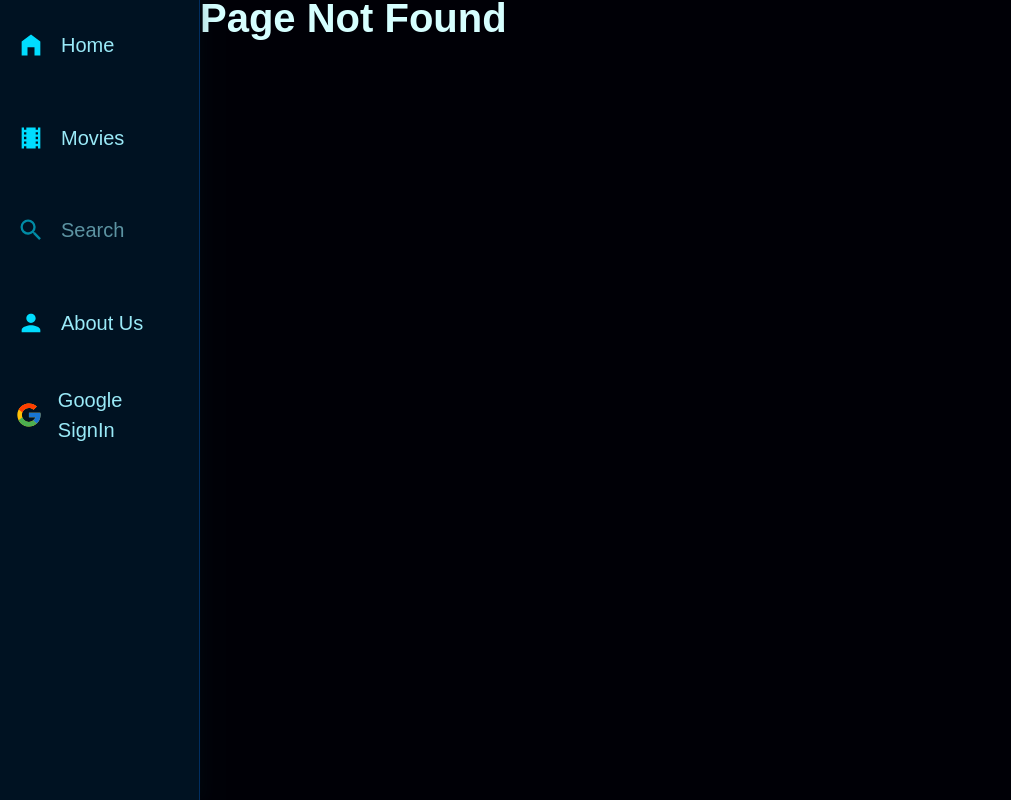
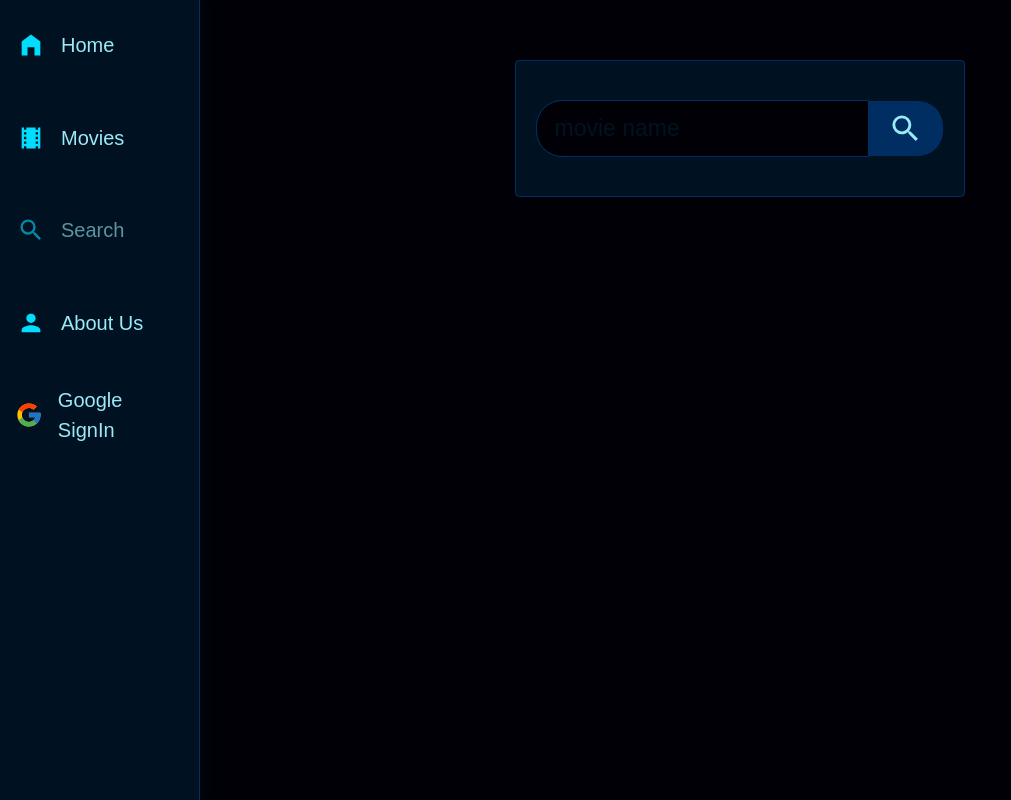
Before and after one commit to SantamRC/cinerate, a React (Create React App) app in the folder frontend/: page /search in a window 1280 px wide. Before the commit this address had no page. Shown: the whole page, without its empty margins (0-1011 px from the left). Built offline with nearby package versions, Linux system fonts and the light colour scheme.

Commit message:
Added the Search Functionality

```diff
--- a/frontend/src/pages/movieDetails/Ratings.jsx
+++ b/frontend/src/pages/movieDetails/Ratings.jsx
@@ -22,9 +22,9 @@ export default function Ratings({ res }) {
   }, []);
 
   const submit = () => {
-    setRating(false);
     UpdateRatings(res.movies.id, personID, ratingValue);
     setRatings();
+    setRating(false);
   };
 
   return (
--- a/frontend/src/pages/router.jsx
+++ b/frontend/src/pages/router.jsx
@@ -15,9 +15,8 @@ import Home from "./home/Home";
 // import Movies from "./movies/Movies";
 import PopularMovies from "./movies/PopularMovies";
 import MovieDetails from "./movieDetails/MovieDetails";
-// import MoviesSearch from "./search/MoviesSearch";
+import MoviesSearch from "./search/MoviesSearch";
 // import AboutUs from "./AboutUs";
-// import ContactUs from "./ContactUs";
 import NotFound from "./NotFound";
 
 const router = createBrowserRouter(
@@ -39,9 +38,11 @@ const router = createBrowserRouter(
       {/* <Route path="search" element={<SearchLayout />}>
         <Route index element={<MoviesSearch />} />
         <Route path="movies" element={<MoviesSearch />} />
-      </Route>
+      </Route> */}
 
-      <Route path="about" element={<AboutUs />} /> */}
+      <Route path="search" element={<MoviesSearch />} />
+
+      {/* <Route path="about" element={<AboutUs />} /> */}
 
       <Route path="*" element={<NotFound />} />
     </Route>
--- a/frontend/src/pages/search/Cards.jsx
+++ b/frontend/src/pages/search/Cards.jsx
@@ -1,6 +1,7 @@
 import Card from "../../components/Card";
 
 export default function Cards({ data }) {
+  console.log(data);
   if (data.length > 0) {
     return (
       <>
--- a/frontend/src/pages/search/MoviesSearch.jsx
+++ b/frontend/src/pages/search/MoviesSearch.jsx
@@ -1,6 +1,6 @@
 // Custom Hooks
 import useMeta from "../../hooks/useMeta";
-import useSearch from "../../hooks/useSearch";
+import useSearch from "../../services/useSearch";
 
 // Components
 import SearchForm from "./SearchForm";
@@ -25,7 +25,7 @@ export default function MoviesSearch() {
         ""
       ) : (
         <div className="cards">
-          <Cards data={res.data.results} />
+          <Cards data={res.movies} />
         </div>
       )}
     </section>
--- a/frontend/src/pages/search/SearchForm.jsx
+++ b/frontend/src/pages/search/SearchForm.jsx
@@ -1,12 +1,7 @@
 import { useEffect, useRef } from "react";
 import { MdSearch } from "react-icons/md";
 
-export default function SearchForm({
-  type,
-  query,
-  handleQuery,
-  handleSearchForm
-}) {
+export default function SearchForm({ type, query, handleQuery, handleSearchForm }) {
   const field = useRef("");
   useEffect(() => field.current.focus(), []);
 
@@ -24,7 +19,8 @@ export default function SearchForm({
         required
         ref={field}
         value={query}
-        onChange={e => handleQuery(e.target.value)}
+        onChange={(e) => handleQuery(e.target.value)}
+        style={{ color: "white" }}
       />
       <button type="submit">
         <MdSearch />
--- /dev/null
+++ b/frontend/src/services/useSearch.js
@@ -0,0 +1,35 @@
+import { useState } from "react";
+
+export default function useSearch(content) {
+    const [query, setQuery] = useState("");
+    const [res, setRes] = useState({ status: "", movies: [] });
+
+    const handleQuery = str => setQuery(str);
+
+    const handleSearchForm = async e => {
+        e.preventDefault();
+        setRes({ status: "" });
+
+        try {
+            // const response = await axios(
+            //     `/.netlify/functions/searchContent?query=${query}&content=${content}`
+            // );
+            // setRes(response.data);
+
+            var requestOptions = {
+                method: 'GET',
+                redirect: 'follow'
+            };
+
+            fetch(`${process.env.REACT_APP_BACKEND_URL}/search/${query}`, requestOptions)
+                .then(response => response.json())
+                .then(result => setRes({ status: "success", movies: result }))
+                .catch(error => setRes({ status: "fail" }));
+            setQuery("");
+        } catch (error) {
+            setRes({ status: "fail" });
+        }
+    };
+
+    return [query, res, handleQuery, handleSearchForm];
+}
```
Also changed, not shown: frontend/src/pages/ContactUs.jsx (deleted, +0 -12 lines), 1 other file (tests, documents, lock files or other folders).
